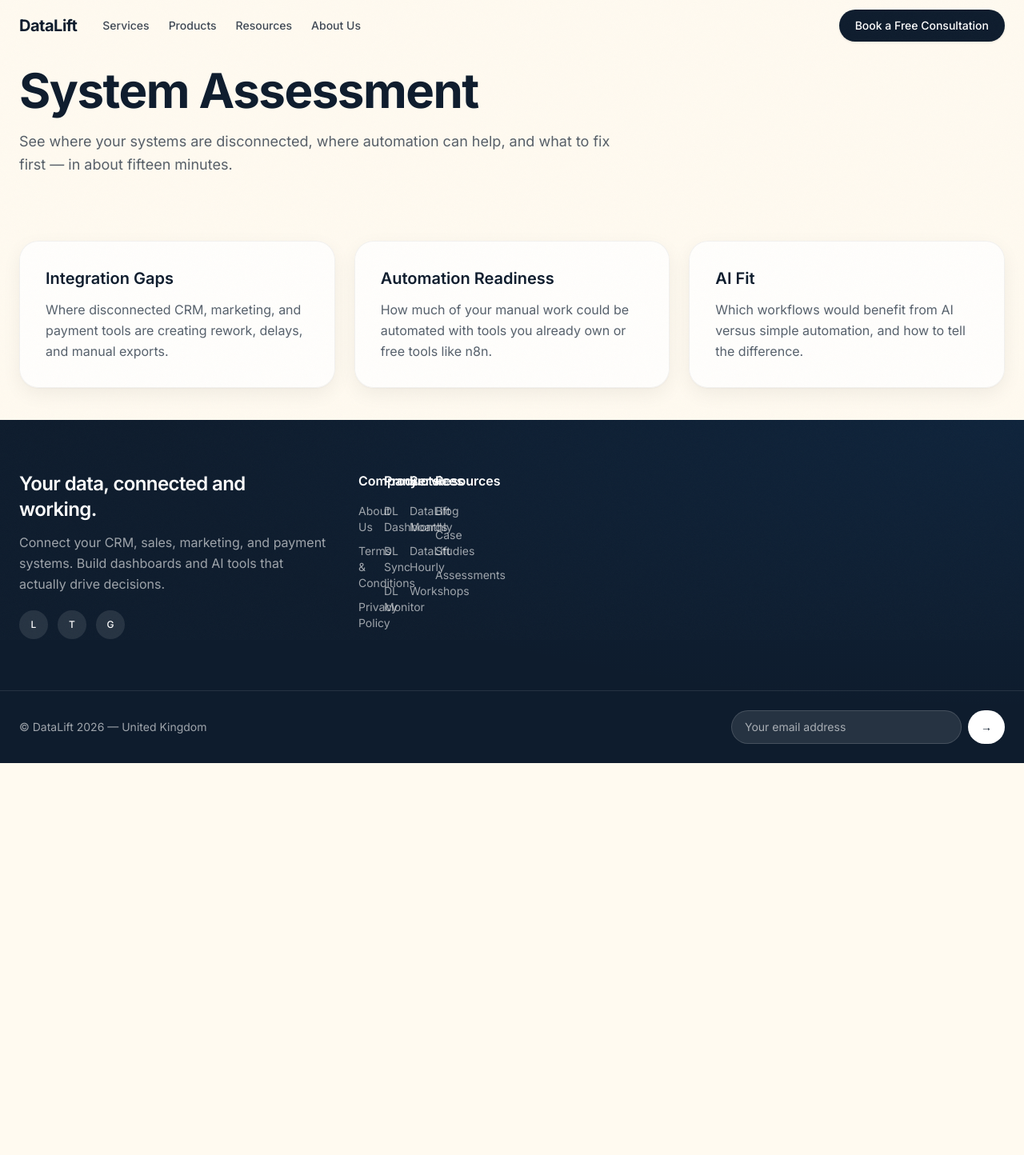
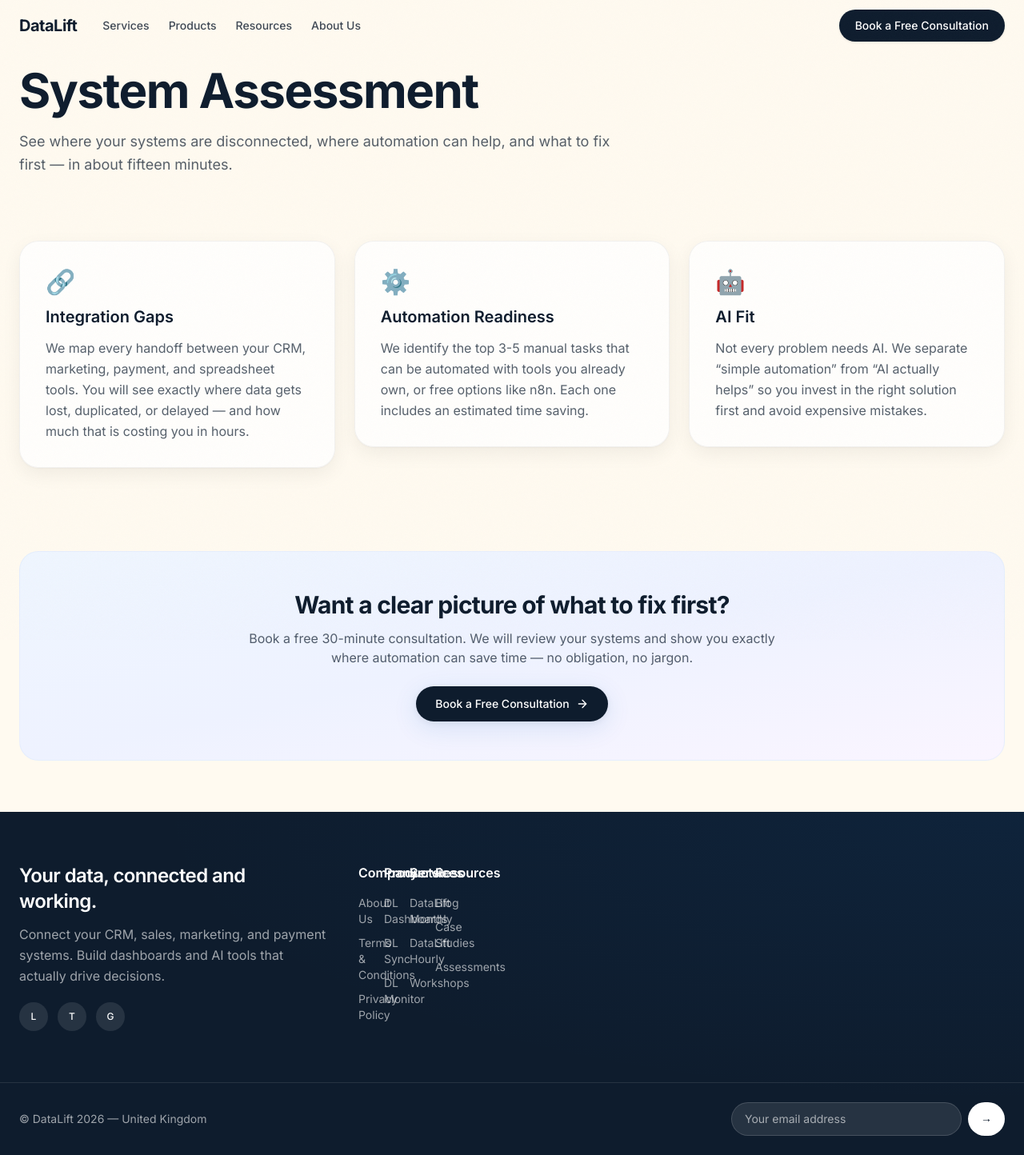
Before and after one commit to mehrdadie/xray-clone, a Next.js app: page /assessments in a window 1280 px wide. Shown: the whole page at 80% size. Before the commit the page ends 954 px from the top, so only its background shows below. Built offline with nearby package versions, Linux system fonts and the light colour scheme.

Commit message:
CEO review: improve assessments, fix case-studies data, make newsletter actionable

```diff
--- a/app/assessments/page.tsx
+++ b/app/assessments/page.tsx
@@ -2,6 +2,7 @@
 
 import PageShell from '../components/PageShell';
 import Reveal from '../components/Reveal';
+import Link from 'next/link';
 
 export default function AssessmentsPage() {
   return (
@@ -12,12 +13,25 @@ export default function AssessmentsPage() {
       <section className="py-6 md:py-10">
         <div className="mx-auto max-w-7xl px-4 sm:px-6 grid grid-cols-1 md:grid-cols-3 gap-4 md:gap-6">
           {[
-            { title: 'Integration Gaps', body: 'Where disconnected CRM, marketing, and payment tools are creating rework, delays, and manual exports.' },
-            { title: 'Automation Readiness', body: 'How much of your manual work could be automated with tools you already own or free tools like n8n.' },
-            { title: 'AI Fit', body: 'Which workflows would benefit from AI versus simple automation, and how to tell the difference.' },
+            {
+              title: 'Integration Gaps',
+              body: 'We map every handoff between your CRM, marketing, payment, and spreadsheet tools. You will see exactly where data gets lost, duplicated, or delayed — and how much that is costing you in hours.',
+              icon: '🔗',
+            },
+            {
+              title: 'Automation Readiness',
+              body: 'We identify the top 3-5 manual tasks that can be automated with tools you already own, or free options like n8n. Each one includes an estimated time saving.',
+              icon: '⚙️',
+            },
+            {
+              title: 'AI Fit',
+              body: 'Not every problem needs AI. We separate “simple automation” from “AI actually helps” so you invest in the right solution first and avoid expensive mistakes.',
+              icon: '🤖',
+            },
           ].map((item) => (
             <Reveal key={item.title}>
               <div className="flex flex-col rounded-3xl bg-white/80 backdrop-blur border border-black/5 p-5 sm:p-6 md:p-8 shadow-card transition-all duration-300 hover:shadow-card-hover hover:-translate-y-0.5">
+                <div className="text-3xl mb-3">{item.icon}</div>
                 <h3 className="text-lg sm:text-xl font-semibold">{item.title}</h3>
                 <p className="mt-2 sm:mt-3 text-sm sm:text-base text-[var(--foreground)]/70 leading-relaxed">{item.body}</p>
               </div>
@@ -25,6 +39,30 @@ export default function AssessmentsPage() {
           ))}
         </div>
       </section>
+
+      <section className="py-8 md:py-16">
+        <div className="mx-auto max-w-7xl px-4 sm:px-6">
+          <Reveal>
+            <div className="rounded-3xl bg-gradient-to-br from-blue-50 via-indigo-50 to-purple-50 border border-blue-100/50 px-5 sm:px-6 md:px-12 py-6 sm:py-8 md:py-12 text-center">
+              <h2 className="text-lg sm:text-xl md:text-2xl lg:text-3xl font-bold tracking-tight mb-2 md:mb-3">
+                Want a clear picture of what to fix first?
+              </h2>
+              <p className="text-sm md:text-base text-[var(--foreground)]/70 max-w-2xl mx-auto mb-4 md:mb-6">
+                Book a free 30-minute consultation. We will review your systems and show you exactly where automation can save time — no obligation, no jargon.
+              </p>
+              <Link
+                href="/contact"
+                className="btn-primary inline-flex items-center gap-2 rounded-full px-5 sm:px-6 py-2.5 sm:py-3 text-sm font-medium shadow-glow"
+              >
+                Book a Free Consultation
+                <svg width="16" height="16" viewBox="0 0 24 24" fill="none" stroke="currentColor" strokeWidth="2" strokeLinecap="round">
+                  <path d="M5 12h14M12 5l7 7-7 7" />
+                </svg>
+              </Link>
+            </div>
+          </Reveal>
+        </div>
+      </section>
     </PageShell>
   );
 }
--- a/app/case-studies/page.tsx
+++ b/app/case-studies/page.tsx
@@ -36,7 +36,7 @@ const caseStudies = [
     quote:
       "We had disconnected systems everywhere — CRM, marketing, payments, spreadsheets. DataLift built a central dashboard and automated the data flow. Our team now focuses on selling, not admin.",
     problem:
-      "An online education company offering courses and certifications had a patchwork of disconnected tools: a CRM for leads, a separate marketing platform for email campaigns, a payment processor for course fees, and multiple Google Sheets tracking student progress. Data was inconsistent across systems — a student might show as 'paid' in one sheet but 'pending' in another. The sales director had no single view of revenue, pipeline, or student status. Monthly reporting took 3 days of manual spreadsheet work.",
+      "An online education company offering courses and certifications had disconnected tools: a CRM for leads, a marketing platform for email, a payment processor for course fees, and multiple Google Sheets tracking student progress. A student could show as 'paid' in one sheet and 'pending' in another. The sales director had no single view of revenue, pipeline, or student status. Monthly reporting took 3 days of manual spreadsheet work.",
     solution:
       "DataLift built a unified data platform by connecting all their systems through n8n automation workflows. Lead data from the CRM was automatically enriched with payment status from the billing system and course progress from the LMS. A real-time dashboard was created showing pipeline value, monthly recurring revenue, student enrollment numbers, and course completion rates — all updated automatically. Monthly reporting was reduced from 3 days to 15 minutes of reviewing the dashboard.",
     results: [
--- a/app/components/SiteFooter.tsx
+++ b/app/components/SiteFooter.tsx
@@ -1,6 +1,7 @@
 'use client';
 
 import Link from 'next/link';
+import { useState } from 'react';
 
 function FooterLinks({ title, links }: { title: string; links: { label: string; href: string }[] }) {
   return (
@@ -61,6 +62,11 @@ const socials = [
 ];
 
 export default function SiteFooter() {
+  const [email, setEmail] = useState('');
+  const newsletterHref = email
+    ? `mailto:hello@datalift.co.uk?subject=Newsletter%20signup&body=I%20would%20like%20to%20join%20the%20DataLift%20newsletter.%20Email:%20${encodeURIComponent(email)}`
+    : '#';
+
   return (
     <footer className="relative bg-[var(--foreground)] text-white overflow-hidden">
       <div className="absolute inset-0 opacity-10 bg-[radial-gradient(ellipse_at_top_right,_var(--accent),_transparent_60%)]" />
@@ -102,12 +108,17 @@ export default function SiteFooter() {
           >
             <input
               type="email"
+              value={email}
+              onChange={(e) => setEmail(e.target.value)}
               placeholder="Your email address"
               className="w-full sm:w-72 rounded-full border border-white/15 bg-white/10 px-4 py-2.5 text-sm text-white placeholder:text-white/60 focus:outline-none focus:ring-2 focus:ring-white/30 focus:bg-white/15 transition"
             />
-            <button className="rounded-full bg-white px-4 py-2.5 text-sm font-medium text-[var(--foreground)] hover:bg-white/90 shrink-0 transition">
+            <Link
+              href={newsletterHref}
+              className="rounded-full bg-white px-4 py-2.5 text-sm font-medium text-[var(--foreground)] hover:bg-white/90 shrink-0 transition"
+            >
               →
-            </button>
+            </Link>
           </form>
         </div>
       </div>
```
